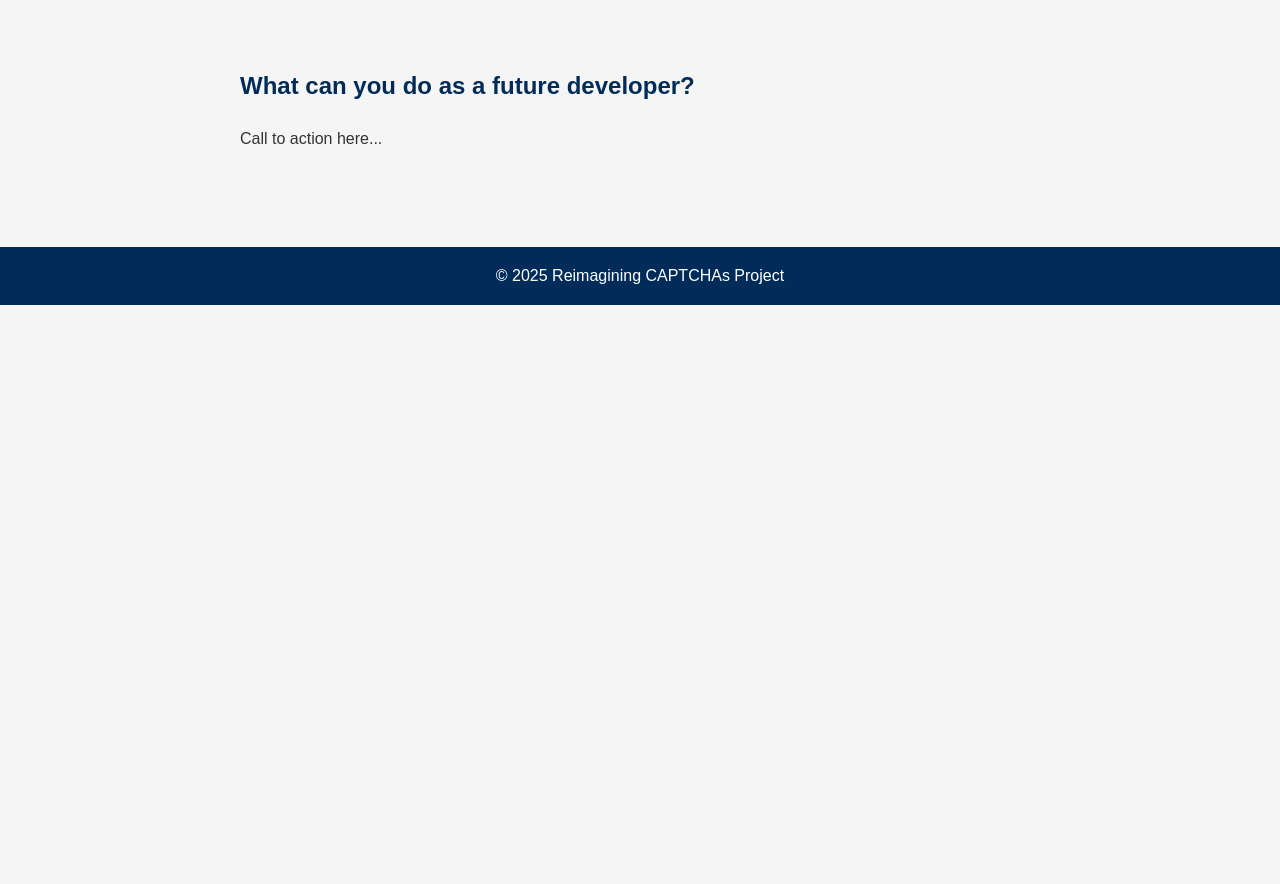
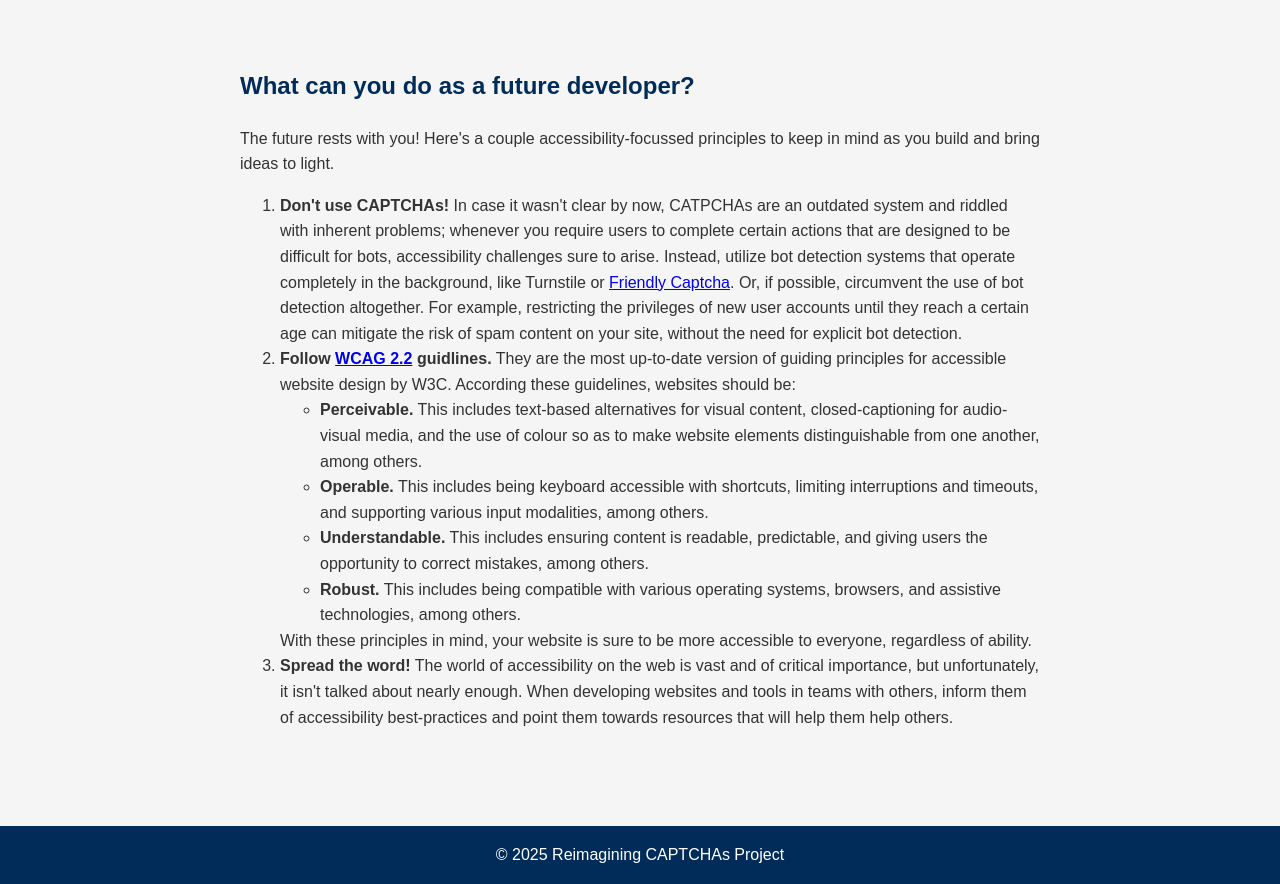
Before and after one commit to AidenAR/492Web, a website: page captchaP/public/index.html in a window 1280 px wide. Shown: the part 4760-5644 px from the top of the page. Before the commit the page ends 5065 px from the top, so only its background shows below. Drawn offline with Linux system fonts and the light colour scheme.

Commit message:
Phil - added call to action

```diff
--- a/captchaP/public/index.html
+++ b/captchaP/public/index.html
@@ -441,8 +441,47 @@
   <section>
     <h2>What can you do as a future developer?</h2>
     <p>
-      Call to action here...
+      The future rests with you! Here's a couple accessibility-focussed principles to keep in mind as you build and bring ideas to light.
     </p>
+    <ol>
+      <li>
+        <b>Don't use CAPTCHAs!</b> In case it wasn't clear by now, CATPCHAs are an outdated system and riddled with inherent problems;
+        whenever you require users to complete certain actions that are designed to be difficult for bots, accessibility challenges sure to
+        arise. Instead, utilize bot detection systems that operate completely in the background, like Turnstile or
+        <a href="https://friendlycaptcha.com" target="_blank">Friendly Captcha</a>. Or, if possible, circumvent the use of bot detection
+        altogether. For example, restricting the privileges of new user accounts until they reach a certain age can mitigate the risk of
+        spam content on your site, without the need for explicit bot detection.
+      </li>
+
+      <li>
+        <b>Follow <a href="https://www.w3.org/TR/WCAG22/" target="_blank">WCAG 2.2</a> guidlines.</b> They are the most up-to-date version
+        of guiding principles for accessible website design by W3C. According these guidelines, websites should be:
+        <ul>
+          <li>
+            <b>Perceivable.</b> This includes text-based alternatives for visual content, closed-captioning for audio-visual media, and the
+            use of colour so as to make website elements distinguishable from one another, among others.
+          </li>
+          <li>
+            <b>Operable.</b> This includes being keyboard accessible with shortcuts, limiting interruptions and timeouts, and supporting
+            various input modalities, among others.
+          </li>
+          <li>
+            <b>Understandable.</b> This includes ensuring content is readable, predictable, and giving users the opportunity to correct
+            mistakes, among others.
+          </li>
+          <li>
+            <b>Robust.</b> This includes being compatible with various operating systems, browsers, and assistive technologies, among others.
+          </li>
+        </ul>
+        With these principles in mind, your website is sure to be more accessible to everyone, regardless of ability.
+      </li>
+
+      <li>
+        <b>Spread the word!</b> The world of accessibility on the web is vast and of critical importance, but unfortunately, it isn't
+        talked about nearly enough. When developing websites and tools in teams with others, inform them of accessibility best-practices
+        and point them towards resources that will help them help others.
+      </li>
+    </ol>
   </section>
 
   <footer>
```
